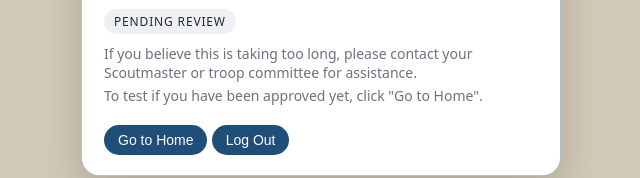
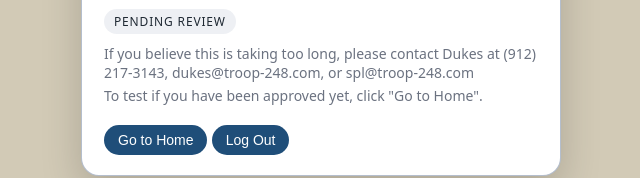
Before and after one commit to widuba/troop-248, a plain HTML site: page public/under-review/index.html in a window 1280 px wide. Shown: the part 384-562 px from the top of the page, without its empty margins (319-959 px from the left). Drawn offline with Linux system fonts and the light colour scheme; no server answers.

Commit message:
Update index.html

```diff
--- a/public/under-review/index.html
+++ b/public/under-review/index.html
@@ -83,8 +83,7 @@
     </p>
     <span class="badge">Pending Review</span>
     <p style="margin-top: 10px;">
-      If you believe this is taking too long, please contact your Scoutmaster
-      or troop committee for assistance.
+      If you believe this is taking too long, please contact Dukes at (912) 217-3143, dukes@troop-248.com, or spl@troop-248.com
     </p>
     <p>
       To test if you have been approved yet, click "Go to Home".
```
